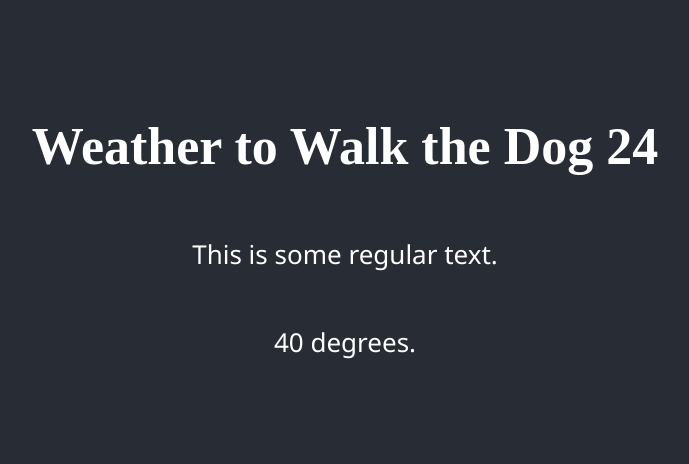
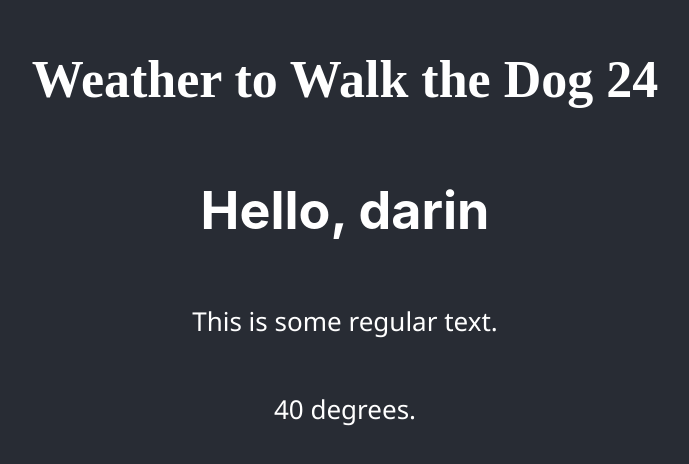
Before and after one commit to darintrimillos/weathertowalkthedog, a React (Create React App) app: page / in a window 1280 px wide. Shown: the part 166-630 px from the top of the page, without its empty margins (295-984 px from the left). Built offline with nearby package versions, Linux system fonts and the light colour scheme; a web font is replaced by a local one.

Commit message:
add components

```diff
--- a/src/App.tsx
+++ b/src/App.tsx
@@ -1,11 +1,13 @@
 import React from 'react';
 import './App.css';
+import Container from './components/container/Container';
 
 function App() {
   return (
     <div className="App">
       <header className="App-header">
         <h1 className="App-logo">Weather to Walk the Dog 24</h1>
+        <Container />
         <p>This is some regular text.</p>
         <p>40 degrees.</p>
       </header>
--- /dev/null
+++ b/src/components/container/Container.tsx
@@ -0,0 +1,15 @@
+import React from 'react';
+
+// interface State {
+//     weatherData: object;
+// };
+
+class Container extends React.Component {
+    state: {};
+
+    render() {
+        return <h1>Hello, darin</h1>;
+    }
+}
+
+export default Container;
```
Also changed, not shown: src/components/container/Container.css (added), src/components/search/Search.css (added), src/components/search/Search.tsx (added).
